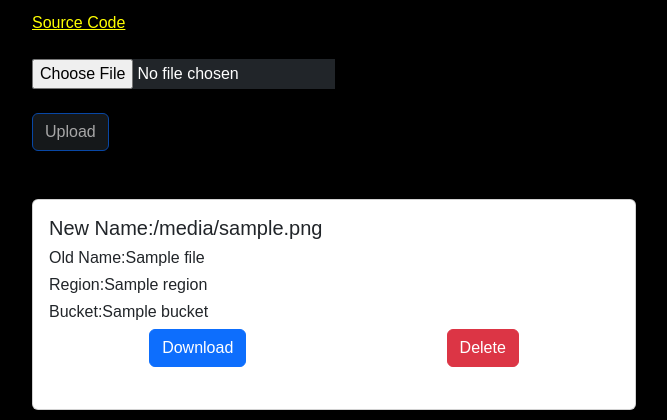
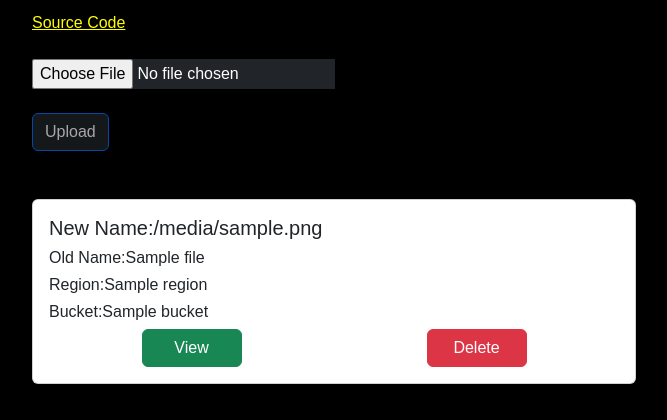
Before and after one commit to WayneBruton/flaskPersonal, a Flask app: page /s3example in a window 1280 px wide. Shown: the part 380-800 px from the top of the page, without its empty margins (306-973 px from the left). Run offline with Flask 3, Linux system fonts and the light colour scheme; tables that the repository leaves empty hold one stand-in row (values such as "Sample post"); a database or web service that is not in the repository returns one stand-in record (values such as "Sample title"); parts of the project's set-up code (start-up, migrations or seed data) failed here and were passed over; some libraries are stand-ins or nearby versions.

Commit message:
2023/09/29B

```diff
--- a/website/templates/feedback.html
+++ b/website/templates/feedback.html
@@ -35,7 +35,7 @@
 	<div class="col-8">
 		<ol class="list-group list-group-numbered">
 			{% for post in posts %}
-			<li class="list-group-item d-flex justify-content-between align-items-start">
+			<li class="list-group-item d-flex justify-content-between align-items-start" style="margin-bottom: 2px;">
 				<div class="ms-2 me-auto">
 					<div class="fw-bold">
 						{{ post.title }}
@@ -44,7 +44,7 @@
 
 					{{ post.content}}
 				</div>
-				<span class="badge bg-danger pill">{{ post.email }}</span>
+				<span class="badge bg-danger pill" style="margin-right: 2px;">{{ post.email }}</span>
 				<span class="badge bg-warning pill">{{ post.date }}</span>
 			</li>
 			{% endfor %}
--- a/website/templates/s3example.html
+++ b/website/templates/s3example.html
@@ -29,9 +29,9 @@
 			</form>
 			<br><br>
 			{% for file in files %}
-
-				<div class="card" >
-					<div class="card-body" style="margin-bottom: 2px;">
+			<div >
+				<div class="card" style="margin: 0px 0px 5px 0px;" >
+					<div class="card-body" >
 						<h5 class="card-title">New Name:{{ file.fileName }}</h5>
 						<h6 class="card-title">Old Name:{{ file.original_fileName }}</h6>
 						<h6 class="card-title">Region:{{ file.region }}</h6>
@@ -39,9 +39,10 @@
 
 						<div style="display:flex; justify-content: space-around;">
 
-						<a href="https://{{ file.bucket }}.s3.{{ file.region }}.amazonaws.com/{{ file.fileName }}" class="btn btn-primary" target="_blank">Download</a>
-						<a href="{{ url_for('views.delete_file', id=file.id, filename=file.fileName) }}" class="btn btn-danger">Delete</a>
+						<a href="https://{{ file.bucket }}.s3.{{ file.region }}.amazonaws.com/{{ file.fileName }}" class="btn btn-success" target="_blank" style="width: 100px;">View</a>
+						<a href="{{ url_for('views.delete_file', id=file.id, filename=file.fileName) }}" class="btn btn-danger" style="width: 100px;">Delete</a>
 					</div>
+				</div>
 				</div>
 
 			{% endfor %}
```
